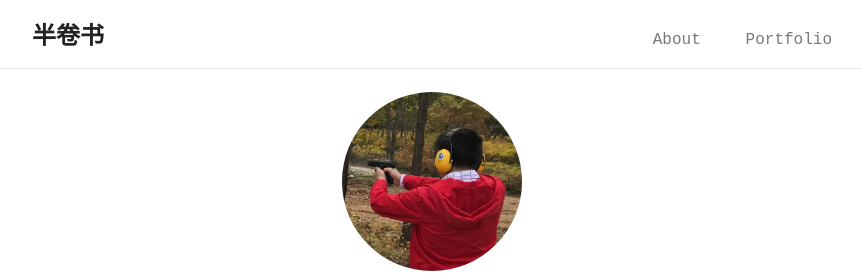
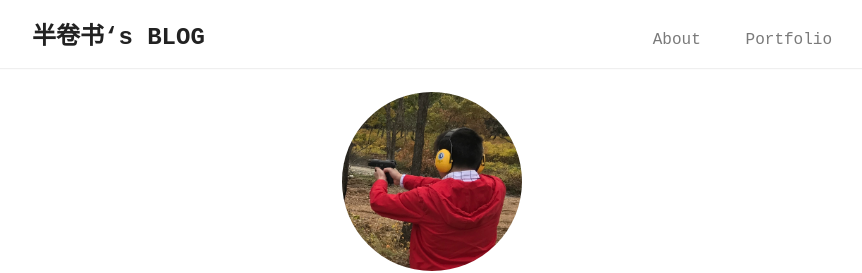
Before and after one commit to banjuanshu/banjuanshu.github.io, a Jekyll site: the page built from docs/index.md, in a window 1280 px wide and 900 px high. Shown: the top 273 px of the window, without its empty margins (208-1070 px from the left). Built offline with Jekyll 4.4.1, drawn with Linux system fonts in a browser that asks for light colours.

```diff
--- a/docs/_config.yml
+++ b/docs/_config.yml
@@ -1,5 +1,5 @@
 # Site settings
-title: 半卷书
+title: 半卷书‘s BLOG
 baseurl: "/"
 url: "https://banjuanshu.github.io"
 google_analytics: "G-QE6N2DJECK" # Tracking ID, e.g. "UA-000000-01"
```
